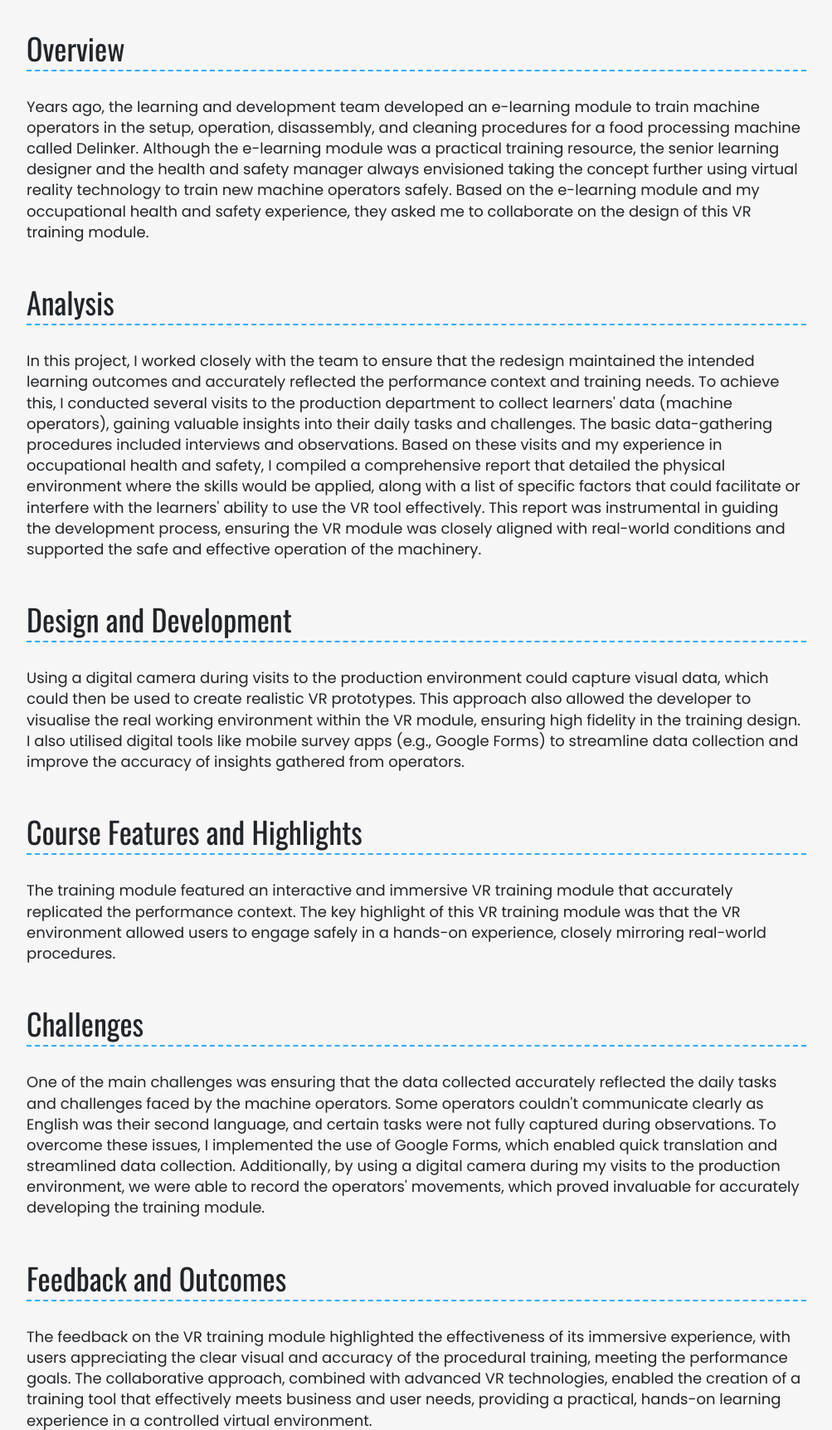
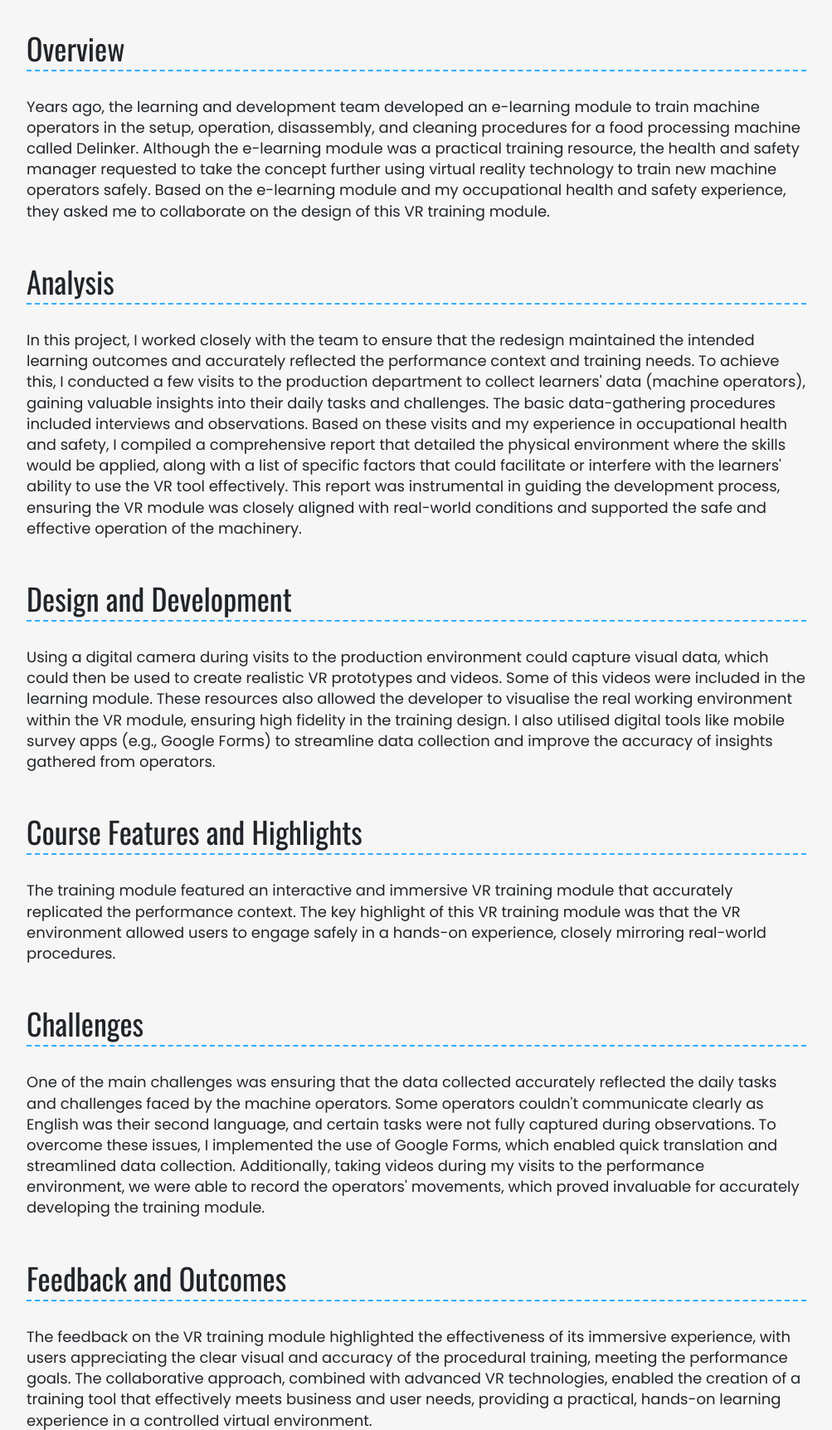
Before and after one commit to eriherre/eriherre.github.io, a Flask app: page /projects/delinker/ in a window 1280 px wide. Shown: the part 707-2430 px from the top of the page at 83% size, without its empty margins (138-1141 px from the left). Run offline with Flask 3, Linux system fonts and the light colour scheme; some libraries are stand-ins or nearby versions; some web fonts are replaced.

Commit message:
EP-56 Text project Delinker

```diff
--- a/templates/projects/delinker.html
+++ b/templates/projects/delinker.html
@@ -11,12 +11,11 @@
     Years ago, the learning and development team developed an e-learning module
     to train machine operators in the setup, operation, disassembly, and
     cleaning procedures for a food processing machine called Delinker. Although
-    the e-learning module was a practical training resource, the senior learning
-    designer and the health and safety manager always envisioned taking the
-    concept further using virtual reality technology to train new machine
-    operators safely. Based on the e-learning module and my occupational health
-    and safety experience, they asked me to collaborate on the design of this VR
-    training module.
+    the e-learning module was a practical training resource, the health and
+    safety manager requested to take the concept further using virtual reality
+    technology to train new machine operators safely. Based on the e-learning
+    module and my occupational health and safety experience, they asked me to
+    collaborate on the design of this VR training module.
   </p>
 </section>
 
@@ -104,7 +103,7 @@
   <p>
     In this project, I worked closely with the team to ensure that the redesign
     maintained the intended learning outcomes and accurately reflected the
-    performance context and training needs. To achieve this, I conducted several
+    performance context and training needs. To achieve this, I conducted a few
     visits to the production department to collect learners' data (machine
     operators), gaining valuable insights into their daily tasks and challenges.
     The basic data-gathering procedures included interviews and observations.
@@ -123,7 +122,8 @@
   <p>
     Using a digital camera during visits to the production environment could
     capture visual data, which could then be used to create realistic VR
-    prototypes. This approach also allowed the developer to visualise the real
+    prototypes and videos. Some of this videos were included in the learning
+    module. These resources also allowed the developer to visualise the real
     working environment within the VR module, ensuring high fidelity in the
     training design. I also utilised digital tools like mobile survey apps
     (e.g., Google Forms) to streamline data collection and improve the accuracy
@@ -159,8 +159,8 @@
     Some operators couldn't communicate clearly as English was their second
     language, and certain tasks were not fully captured during observations. To
     overcome these issues, I implemented the use of Google Forms, which enabled
-    quick translation and streamlined data collection. Additionally, by using a
-    digital camera during my visits to the production environment, we were able
+    quick translation and streamlined data collection. Additionally, taking videos
+    during my visits to the performance environment, we were able
     to record the operators' movements, which proved invaluable for accurately
     developing the training module.
   </p>
```
